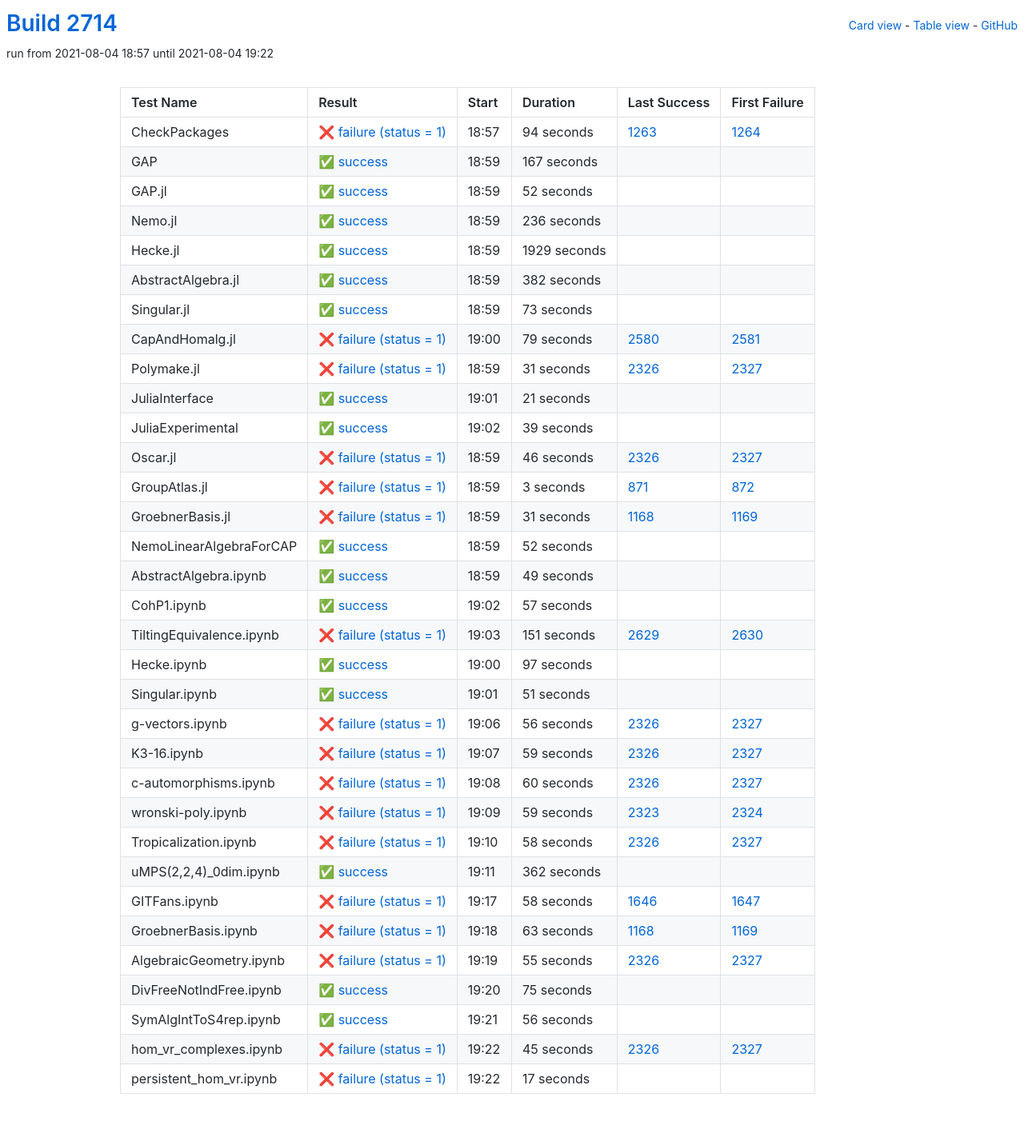
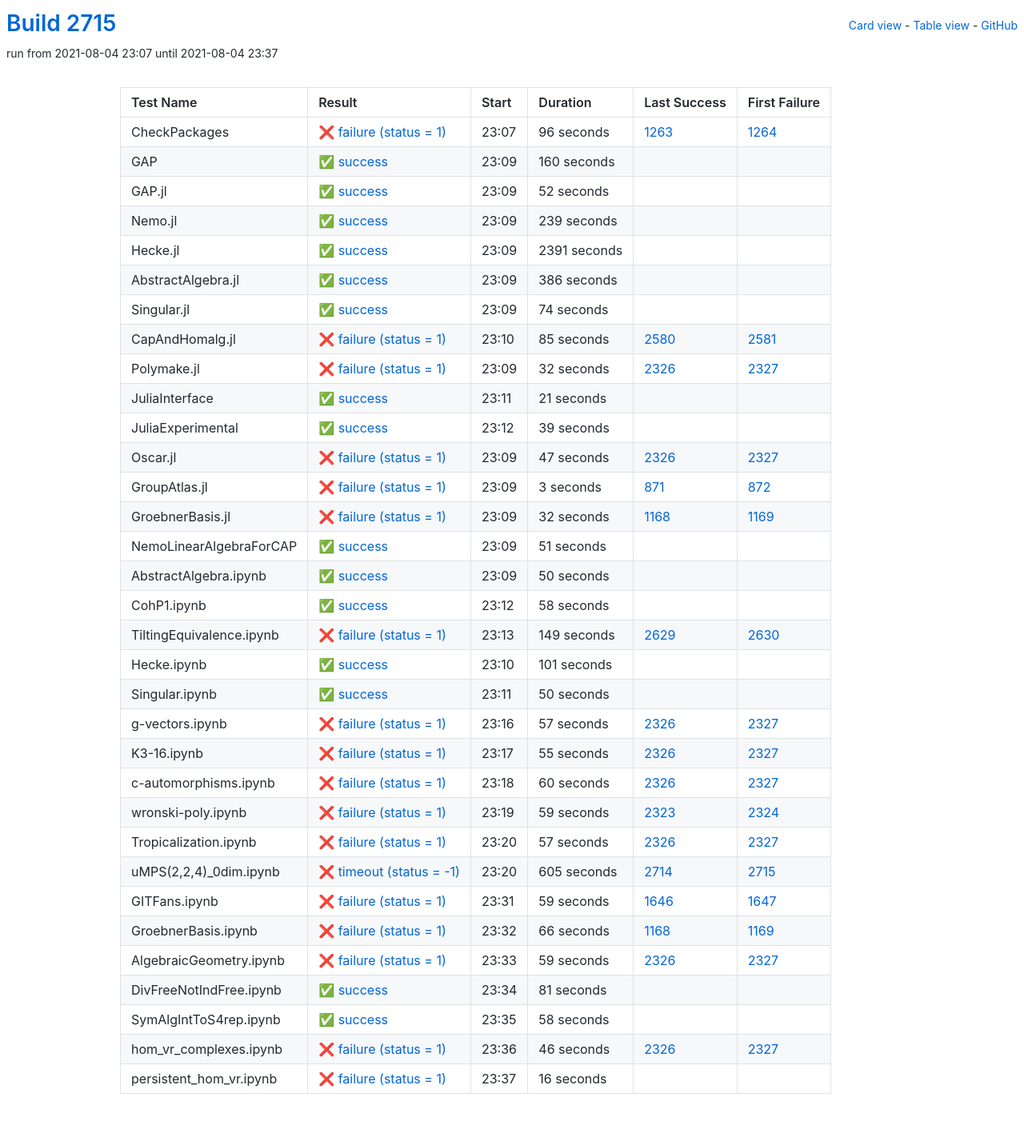
Before and after one commit to oscar-system/oscar-ci-status-stable, a Jekyll site: the page built from table.html, in a window 1280 px wide. Shown: the whole page at 80% size. Built offline with Jekyll 4.4.1, drawn with Linux system fonts in a browser that asks for light colours.

Commit message:
Build #2715

```diff
--- a/_data/ci.yml
+++ b/_data/ci.yml
@@ -1,6 +1,6 @@
 ---
-build: 2714
-build_url: https://oscarci.mathematik.uni-kl.de/job/oscar-stable/2714/
+build: 2715
+build_url: https://oscarci.mathematik.uni-kl.de/job/oscar-stable/2715/
 job: oscar-stable
 organization: oscar-system
 repo: oscar-ci-status-stable
@@ -8,32 +8,32 @@ repourl: https://github.com/oscar-system/oscar-ci-status-stable
 tests:
 - name: CheckPackages
   id: checkpackages
-  log: https://oscarci.mathematik.uni-kl.de/job/oscar-stable/2714/artifact/logs/build-2714/CheckPackages.log
-  start: 2021-08-04 18:57
+  log: https://oscarci.mathematik.uni-kl.de/job/oscar-stable/2715/artifact/logs/build-2715/CheckPackages.log
+  start: 2021-08-04 23:07
   success: false
   exitcode: 1
   status: failure
-  duration: 94
+  duration: 96
   last_success: 1263
   last_success_url: https://oscarci.mathematik.uni-kl.de/job/oscar-stable/1263/
   first_failure: 1264
   first_failure_url: https://oscarci.mathematik.uni-kl.de/job/oscar-stable/1264/
 - name: GAP
   id: gap
-  log: https://oscarci.mathematik.uni-kl.de/job/oscar-stable/2714/artifact/logs/build-2714/GAP.log
-  start: 2021-08-04 18:59
+  log: https://oscarci.mathematik.uni-kl.de/job/oscar-stable/2715/artifact/logs/build-2715/GAP.log
+  start: 2021-08-04 23:09
   success: true
   exitcode: 0
   status: success
-  duration: 167
+  duration: 160
   last_success: false
   last_success_url:
   first_failure: false
   first_failure_url:
 - name: GAP.jl
   id: gap-jl
-  log: https://oscarci.mathematik.uni-kl.de/job/oscar-stable/2714/artifact/logs/build-2714/GAP.jl.log
-  start: 2021-08-04 18:59
+  log: https://oscarci.mathematik.uni-kl.de/job/oscar-stable/2715/artifact/logs/build-2715/GAP.jl.log
+  start: 2021-08-04 23:09
   success: true
   exitcode: 0
   status: success
@@ -44,80 +44,80 @@ tests:
   first_failure_url:
 - name: Nemo.jl
   id: nemo-jl
-  log: https://oscarci.mathematik.uni-kl.de/job/oscar-stable/2714/artifact/logs/build-2714/Nemo.jl.log
-  start: 2021-08-04 18:59
+  log: https://oscarci.mathematik.uni-kl.de/job/oscar-stable/2715/artifact/logs/build-2715/Nemo.jl.log
+  start: 2021-08-04 23:09
   success: true
   exitcode: 0
   status: success
-  duration: 236
+  duration: 239
   last_success: false
   last_success_url:
   first_failure: false
   first_failure_url:
 - name: Hecke.jl
   id: hecke-jl
-  log: https://oscarci.mathematik.uni-kl.de/job/oscar-stable/2714/artifact/logs/build-2714/Hecke.jl.log
-  start: 2021-08-04 18:59
+  log: https://oscarci.mathematik.uni-kl.de/job/oscar-stable/2715/artifact/logs/build-2715/Hecke.jl.log
+  start: 2021-08-04 23:09
   success: true
   exitcode: 0
   status: success
-  duration: 1929
+  duration: 2391
   last_success: false
   last_success_url:
   first_failure: false
   first_failure_url:
 - name: AbstractAlgebra.jl
   id: abstractalgebra-jl
-  log: https://oscarci.mathematik.uni-kl.de/job/oscar-stable/2714/artifact/logs/build-2714/AbstractAlgebra.jl.log
-  start: 2021-08-04 18:59
+  log: https://oscarci.mathematik.uni-kl.de/job/oscar-stable/2715/artifact/logs/build-2715/AbstractAlgebra.jl.log
+  start: 2021-08-04 23:09
   success: true
   exitcode: 0
   status: success
-  duration: 382
+  duration: 386
   last_success: false
   last_success_url:
   first_failure: false
   first_failure_url:
 - name: Singular.jl
   id: singular-jl
-  log: https://oscarci.mathematik.uni-kl.de/job/oscar-stable/2714/artifact/logs/build-2714/Singular.jl.log
-  start: 2021-08-04 18:59
+  log: https://oscarci.mathematik.uni-kl.de/job/oscar-stable/2715/artifact/logs/build-2715/Singular.jl.log
+  start: 2021-08-04 23:09
   success: true
   exitcode: 0
   status: success
-  duration: 73
+  duration: 74
   last_success: false
   last_success_url:
   first_failure: false
   first_failure_url:
 - name: CapAndHomalg.jl
   id: capandhomalg-jl
-  log: https://oscarci.mathematik.uni-kl.de/job/oscar-stable/2714/artifact/logs/build-2714/CapAndHomalg.jl.log
-  start: 2021-08-04 19:00
+  log: https://oscarci.mathematik.uni-kl.de/job/oscar-stable/2715/artifact/logs/build-2715/CapAndHomalg.jl.log
+  start: 2021-08-04 23:10
   success: false
   exitcode: 1
   status: failure
-  duration: 79
+  duration: 85
   last_success: 2580
   last_success_url: https://oscarci.mathematik.uni-kl.de/job/oscar-stable/2580/
   first_failure: 2581
   first_failure_url: https://oscarci.mathematik.uni-kl.de/job/oscar-stable/2581/
 - name: Polymake.jl
   id: polymake-jl
-  log: https://oscarci.mathematik.uni-kl.de/job/oscar-stable/2714/artifact/logs/build-2714/Polymake.jl.log
-  start: 2021-08-04 18:59
+  log: https://oscarci.mathematik.uni-kl.de/job/oscar-stable/2715/artifact/logs/build-2715/Polymake.jl.log
+  start: 2021-08-04 23:09
   success: false
   exitcode: 1
   status: failure
-  duration: 31
+  duration: 32
   last_success: 2326
   last_success_url: https://oscarci.mathematik.uni-kl.de/job/oscar-stable/2326/
   first_failure: 2327
   first_failure_url: https://oscarci.mathematik.uni-kl.de/job/oscar-stable/2327/
 - name: JuliaInterface
   id: juliainterface
-  log: https://oscarci.mathematik.uni-kl.de/job/oscar-stable/2714/artifact/logs/build-2714/JuliaInterface.log
-  start: 2021-08-04 19:01
+  log: https://oscarci.mathematik.uni-kl.de/job/oscar-stable/2715/artifact/logs/build-2715/JuliaInterface.log
+  start: 2021-08-04 23:11
   success: true
   exitcode: 0
   status: success
@@ -128,8 +128,8 @@ tests:
   first_failure_url:
 - name: JuliaExperimental
   id: juliaexperimental
-  log: https://oscarci.mathematik.uni-kl.de/job/oscar-stable/2714/artifact/logs/build-2714/JuliaExperimental.log
-  start: 2021-08-04 19:02
+  log: https://oscarci.mathematik.uni-kl.de/job/oscar-stable/2715/artifact/logs/build-2715/JuliaExperimental.log
+  start: 2021-08-04 23:12
   success: true
   exitcode: 0
   status: success
@@ -140,20 +140,20 @@ tests:
   first_failure_url:
 - name: Oscar.jl
   id: oscar-jl
-  log: https://oscarci.mathematik.uni-kl.de/job/oscar-stable/2714/artifact/logs/build-2714/Oscar.jl.log
-  start: 2021-08-04 18:59
+  log: https://oscarci.mathematik.uni-kl.de/job/oscar-stable/2715/artifact/logs/build-2715/Oscar.jl.log
+  start: 2021-08-04 23:09
   success: false
   exitcode: 1
   status: failure
-  duration: 46
+  duration: 47
   last_success: 2326
   last_success_url: https://oscarci.mathematik.uni-kl.de/job/oscar-stable/2326/
   first_failure: 2327
   first_failure_url: https://oscarci.mathematik.uni-kl.de/job/oscar-stable/2327/
 - name: GroupAtlas.jl
   id: groupatlas-jl
-  log: https://oscarci.mathematik.uni-kl.de/job/oscar-stable/2714/artifact/logs/build-2714/GroupAtlas.jl.log
-  start: 2021-08-04 18:59
+  log: https://oscarci.mathematik.uni-kl.de/job/oscar-stable/2715/artifact/logs/build-2715/GroupAtlas.jl.log
+  start: 2021-08-04 23:09
   success: false
   exitcode: 1
   status: failure
@@ -164,80 +164,20 @@ tests:
   first_failure_url: https://oscarci.mathematik.uni-kl.de/job/oscar-stable/872/
 - name: GroebnerBasis.jl
   id: groebnerbasis-jl
-  log: https://oscarci.mathematik.uni-kl.de/job/oscar-stable/2714/artifact/logs/build-2714/GroebnerBasis.jl.log
-  start: 2021-08-04 18:59
+  log: https://oscarci.mathematik.uni-kl.de/job/oscar-stable/2715/artifact/logs/build-2715/GroebnerBasis.jl.log
+  start: 2021-08-04 23:09
   success: false
   exitcode: 1
   status: failure
-  duration: 31
+  duration: 32
   last_success: 1168
   last_success_url: https://oscarci.mathematik.uni-kl.de/job/oscar-stable/1168/
   first_failure: 1169
   first_failure_url: https://oscarci.mathematik.uni-kl.de/job/oscar-stable/1169/
 - name: NemoLinearAlgebraForCAP
   id: nemolinearalgebraforcap
-  log: https://oscarci.mathematik.uni-kl.de/job/oscar-stable/2714/artifact/logs/build-2714/NemoLinearAlgebraForCAP.log
-  start: 2021-08-04 18:59
-  success: true
-  exitcode: 0
-  status: success
-  duration: 52
-  last_success: false
-  last_success_url:
-  first_failure: false
-  first_failure_url:
-- name: AbstractAlgebra.ipynb
-  id: abstractalgebra-ipynb
-  log: https://oscarci.mathematik.uni-kl.de/job/oscar-stable/2714/artifact/logs/build-2714/AbstractAlgebra.ipynb.log
-  start: 2021-08-04 18:59
-  success: true
-  exitcode: 0
-  status: success
-  duration: 49
-  last_success: false
-  last_success_url:
-  first_failure: false
-  first_failure_url:
-- name: CohP1.ipynb
-  id: cohp1-ipynb
-  log: https://oscarci.mathematik.uni-kl.de/job/oscar-stable/2714/artifact/logs/build-2714/CohP1.ipynb.log
-  start: 2021-08-04 19:02
-  success: true
-  exitcode: 0
-  status: success
-  duration: 57
-  last_success: false
-  last_success_url:
-  first_failure: false
-  first_failure_url:
-- name: TiltingEquivalence.ipynb
-  id: tiltingequivalence-ipynb
-  log: https://oscarci.mathematik.uni-kl.de/job/oscar-stable/2714/artifact/logs/build-2714/TiltingEquivalence.ipynb.log
-  start: 2021-08-04 19:03
-  success: false
-  exitcode: 1
-  status: failure
-  duration: 151
-  last_success: 2629
-  last_success_url: https://oscarci.mathematik.uni-kl.de/job/oscar-stable/2629/
-  first_failure: 2630
-  first_failure_url: https://oscarci.mathematik.uni-kl.de/job/oscar-stable/2630/
-- name: Hecke.ipynb
-  id: hecke-ipynb
-  log: https://oscarci.mathematik.uni-kl.de/job/oscar-stable/2714/artifact/logs/build-2714/Hecke.ipynb.log
-  start: 2021-08-04 19:00
-  success: true
-  exitcode: 0
-  status: success
-  duration: 97
-  last_success: false
-  last_success_url:
-  first_failure: false
-  first_failure_url:
-- name: Singular.ipynb
-  id: singular-ipynb
-  log: https://oscarci.mathematik.uni-kl.de/job/oscar-stable/2714/artifact/logs/build-2714/Singular.ipynb.log
-  start: 2021-08-04 19:01
+  log: https://oscarci.mathematik.uni-kl.de/job/oscar-stable/2715/artifact/logs/build-2715/NemoLinearAlgebraForCAP.log
+  start: 2021-08-04 23:09
   success: true
   exitcode: 0
   status: success
@@ -246,34 +186,94 @@ tests:
   last_success_url:
   first_failure: false
   first_failure_url:
-- name: g-vectors.ipynb
-  id: g-vectors-ipynb
-  log: https://oscarci.mathematik.uni-kl.de/job/oscar-stable/2714/artifact/logs/build-2714/g-vectors.ipynb.log
-  start: 2021-08-04 19:06
+- name: AbstractAlgebra.ipynb
+  id: abstractalgebra-ipynb
+  log: https://oscarci.mathematik.uni-kl.de/job/oscar-stable/2715/artifact/logs/build-2715/AbstractAlgebra.ipynb.log
+  start: 2021-08-04 23:09
+  success: true
+  exitcode: 0
+  status: success
+  duration: 50
+  last_success: false
+  last_success_url:
+  first_failure: false
+  first_failure_url:
+- name: CohP1.ipynb
+  id: cohp1-ipynb
+  log: https://oscarci.mathematik.uni-kl.de/job/oscar-stable/2715/artifact/logs/build-2715/CohP1.ipynb.log
+  start: 2021-08-04 23:12
+  success: true
+  exitcode: 0
+  status: success
+  duration: 58
+  last_success: false
+  last_success_url:
+  first_failure: false
+  first_failure_url:
+- name: TiltingEquivalence.ipynb
+  id: tiltingequivalence-ipynb
+  log: https://oscarci.mathematik.uni-kl.de/job/oscar-stable/2715/artifact/logs/build-2715/TiltingEquivalence.ipynb.log
+  start: 2021-08-04 23:13
   success: false
   exitcode: 1
   status: failure
-  duration: 56
+  duration: 149
+  last_success: 2629
+  last_success_url: https://oscarci.mathematik.uni-kl.de/job/oscar-stable/2629/
+  first_failure: 2630
+  first_failure_url: https://oscarci.mathematik.uni-kl.de/job/oscar-stable/2630/
+- name: Hecke.ipynb
+  id: hecke-ipynb
+  log: https://oscarci.mathematik.uni-kl.de/job/oscar-stable/2715/artifact/logs/build-2715/Hecke.ipynb.log
+  start: 2021-08-04 23:10
+  success: true
+  exitcode: 0
+  status: success
+  duration: 101
+  last_success: false
+  last_success_url:
+  first_failure: false
+  first_failure_url:
+- name: Singular.ipynb
+  id: singular-ipynb
+  log: https://oscarci.mathematik.uni-kl.de/job/oscar-stable/2715/artifact/logs/build-2715/Singular.ipynb.log
+  start: 2021-08-04 23:11
+  success: true
+  exitcode: 0
+  status: success
+  duration: 50
+  last_success: false
+  last_success_url:
+  first_failure: false
+  first_failure_url:
+- name: g-vectors.ipynb
+  id: g-vectors-ipynb
+  log: https://oscarci.mathematik.uni-kl.de/job/oscar-stable/2715/artifact/logs/build-2715/g-vectors.ipynb.log
+  start: 2021-08-04 23:16
+  success: false
+  exitcode: 1
+  status: failure
+  duration: 57
   last_success: 2326
   last_success_url: https://oscarci.mathematik.uni-kl.de/job/oscar-stable/2326/
   first_failure: 2327
   first_failure_url: https://oscarci.mathematik.uni-kl.de/job/oscar-stable/2327/
 - name: K3-16.ipynb
   id: k3-16-ipynb
-  log: https://oscarci.mathematik.uni-kl.de/job/oscar-stable/2714/artifact/logs/build-2714/K3-16.ipynb.log
-  start: 2021-08-04 19:07
+  log: https://oscarci.mathematik.uni-kl.de/job/oscar-stable/2715/artifact/logs/build-2715/K3-16.ipynb.log
+  start: 2021-08-04 23:17
   success: false
   exitcode: 1
   status: failure
-  duration: 59
+  duration: 55
   last_success: 2326
   last_success_url: https://oscarci.mathematik.uni-kl.de/job/oscar-stable/2326/
   first_failure: 2327
   first_failure_url: https://oscarci.mathematik.uni-kl.de/job/oscar-stable/2327/
 - name: c-automorphisms.ipynb
   id: c-automorphisms-ipynb
-  log: https://oscarci.mathematik.uni-kl.de/job/oscar-stable/2714/artifact/logs/build-2714/c-automorphisms.ipynb.log
-  start: 2021-08-04 19:08
+  log: https://oscarci.mathematik.uni-kl.de/job/oscar-stable/2715/artifact/logs/build-2715/c-automorphisms.ipynb.log
+  start: 2021-08-04 23:18
   success: false
   exitcode: 1
   status: failure
@@ -284,8 +284,8 @@ tests:
   first_failure_url: https://oscarci.mathematik.uni-kl.de/job/oscar-stable/2327/
 - name: wronski-poly.ipynb
   id: wronski-poly-ipynb
-  log: https://oscarci.mathematik.uni-kl.de/job/oscar-stable/2714/artifact/logs/build-2714/wronski-poly.ipynb.log
-  start: 2021-08-04 19:09
+  log: https://oscarci.mathematik.uni-kl.de/job/oscar-stable/2715/artifact/logs/build-2715/wronski-poly.ipynb.log
+  start: 2021-08-04 23:19
   success: false
   exitcode: 1
   status: failure
@@ -296,108 +296,108 @@ tests:
   first_failure_url: https://oscarci.mathematik.uni-kl.de/job/oscar-stable/2324/
 - name: Tropicalization.ipynb
   id: tropicalization-ipynb
-  log: https://oscarci.mathematik.uni-kl.de/job/oscar-stable/2714/artifact/logs/build-2714/Tropicalization.ipynb.log
-  start: 2021-08-04 19:10
+  log: https://oscarci.mathematik.uni-kl.de/job/oscar-stable/2715/artifact/logs/build-2715/Tropicalization.ipynb.log
+  start: 2021-08-04 23:20
   success: false
   exitcode: 1
   status: failure
-  duration: 58
+  duration: 57
   last_success: 2326
   last_success_url: https://oscarci.mathematik.uni-kl.de/job/oscar-stable/2326/
   first_failure: 2327
   first_failure_url: https://oscarci.mathematik.uni-kl.de/job/oscar-stable/2327/
 - name: uMPS(2,2,4)_0dim.ipynb
   id: umps-2-2-4-0dim-ipynb
-  log: https://oscarci.mathematik.uni-kl.de/job/oscar-stable/2714/artifact/logs/build-2714/uMPS-2-2-4-_0dim.ipynb.log
-  start: 2021-08-04 19:11
-  success: true
-  exitcode: 0
-  status: success
-  duration: 362
-  last_success: false
-  last_success_url:
-  first_failure: false
-  first_failure_url:
+  log: https://oscarci.mathematik.uni-kl.de/job/oscar-stable/2715/artifact/logs/build-2715/uMPS-2-2-4-_0dim.ipynb.log
+  start: 2021-08-04 23:20
+  success: false
+  exitcode: -1
+  status: timeout
+  duration: 605
+  last_success: 2714
+  last_success_url: https://oscarci.mathematik.uni-kl.de/job/oscar-stable/2714/
+  first_failure: 2715
+  first_failure_url: https://oscarci.mathematik.uni-kl.de/job/oscar-stable/2715/
 - name: GITFans.ipynb
   id: gitfans-ipynb
-  log: https://oscarci.mathematik.uni-kl.de/job/oscar-stable/2714/artifact/logs/build-2714/GITFans.ipynb.log
-  start: 2021-08-04 19:17
+  log: https://oscarci.mathematik.uni-kl.de/job/oscar-stable/2715/artifact/logs/build-2715/GITFans.ipynb.log
+  start: 2021-08-04 23:31
   success: false
   exitcode: 1
   status: failure
-  duration: 58
+  duration: 59
   last_success: 1646
   last_success_url: https://oscarci.mathematik.uni-kl.de/job/oscar-stable/1646/
   first_failure: 1647
   first_failure_url: https://oscarci.mathematik.uni-kl.de/job/oscar-stable/1647/
 - name: GroebnerBasis.ipynb
   id: groebnerbasis-ipynb
-  log: https://oscarci.mathematik.uni-kl.de/job/oscar-stable/2714/artifact/logs/build-2714/GroebnerBasis.ipynb.log
-  start: 2021-08-04 19:18
+  log: https://oscarci.mathematik.uni-kl.de/job/oscar-stable/2715/artifact/logs/build-2715/GroebnerBasis.ipynb.log
+  start: 2021-08-04 23:32
   success: false
   exitcode: 1
   status: failure
-  duration: 63
+  duration: 66
   last_success: 1168
   last_success_url: https://oscarci.mathematik.uni-kl.de/job/oscar-stable/1168/
   first_failure: 1169
   first_failure_url: https://oscarci.mathematik.uni-kl.de/job/oscar-stable/1169/
 - name: AlgebraicGeometry.ipynb
   id: algebraicgeometry-ipynb
-  log: https://oscarci.mathematik.uni-kl.de/job/oscar-stable/2714/artifact/logs/build-2714/AlgebraicGeometry.ipynb.log
-  start: 2021-08-04 19:19
+  log: https://oscarci.mathematik.uni-kl.de/job/oscar-stable/2715/artifact/logs/build-2715/AlgebraicGeometry.ipynb.log
+  start: 2021-08-04 23:33
   success: false
   exitcode: 1
   status: failure
-  duration: 55
+  duration: 59
   last_success: 2326
   last_success_url: https://oscarci.mathematik.uni-kl.de/job/oscar-stable/2326/
   first_failure: 2327
   first_failure_url: https://oscarci.mathematik.uni-kl.de/job/oscar-stable/2327/
 - name: DivFreeNotIndFree.ipynb
   id: divfreenotindfree-ipynb
-  log: https://oscarci.mathematik.uni-kl.de/job/oscar-stable/2714/artifact/logs/build-2714/DivFreeNotIndFree.ipynb.log
-  start: 2021-08-04 19:20
+  log: https://oscarci.mathematik.uni-kl.de/job/oscar-stable/2715/artifact/logs/build-2715/DivFreeNotIndFree.ipynb.log
+  start: 2021-08-04 23:34
   success: true
   exitcode: 0
   status: success
-  duration: 75
+  duration: 81
   last_success: false
   last_success_url:
   first_failure: false
   first_failure_url:
 - name: SymAlgIntToS4rep.ipynb
   id: symalginttos4rep-ipynb
-  log: https://oscarci.mathematik.uni-kl.de/job/oscar-stable/2714/artifact/logs/build-2714/SymAlgIntToS4rep.ipynb.log
-  start: 2021-08-04 19:21
+  log: https://oscarci.mathematik.uni-kl.de/job/oscar-stable/2715/artifact/logs/build-2715/SymAlgIntToS4rep.ipynb.log
+  start: 2021-08-04 23:35
   success: true
   exitcode: 0
   status: success
-  duration: 56
+  duration: 58
   last_success: false
   last_success_url:
   first_failure: false
   first_failure_url:
 - name: hom_vr_complexes.ipynb
   id: hom-vr-complexes-ipynb
-  log: https://oscarci.mathematik.uni-kl.de/job/oscar-stable/2714/artifact/logs/build-2714/hom_vr_complexes.ipynb.log
-  start: 2021-08-04 19:22
+  log: https://oscarci.mathematik.uni-kl.de/job/oscar-stable/2715/artifact/logs/build-2715/hom_vr_complexes.ipynb.log
+  start: 2021-08-04 23:36
   success: false
   exitcode: 1
   status: failure
-  duration: 45
+  duration: 46
   last_success: 2326
   last_success_url: https://oscarci.mathematik.uni-kl.de/job/oscar-stable/2326/
   first_failure: 2327
   first_failure_url: https://oscarci.mathematik.uni-kl.de/job/oscar-stable/2327/
 - name: persistent_hom_vr.ipynb
   id: persistent-hom-vr-ipynb
-  log: https://oscarci.mathematik.uni-kl.de/job/oscar-stable/2714/artifact/logs/build-2714/persistent_hom_vr.ipynb.log
-  start: 2021-08-04 19:22
+  log: https://oscarci.mathematik.uni-kl.de/job/oscar-stable/2715/artifact/logs/build-2715/persistent_hom_vr.ipynb.log
+  start: 2021-08-04 23:37
   success: false
   exitcode: 1
   status: failure
-  duration: 17
+  duration: 16
   last_success: false
   last_success_url:
   first_failure: false
```
Also changed, not shown: README.md.
